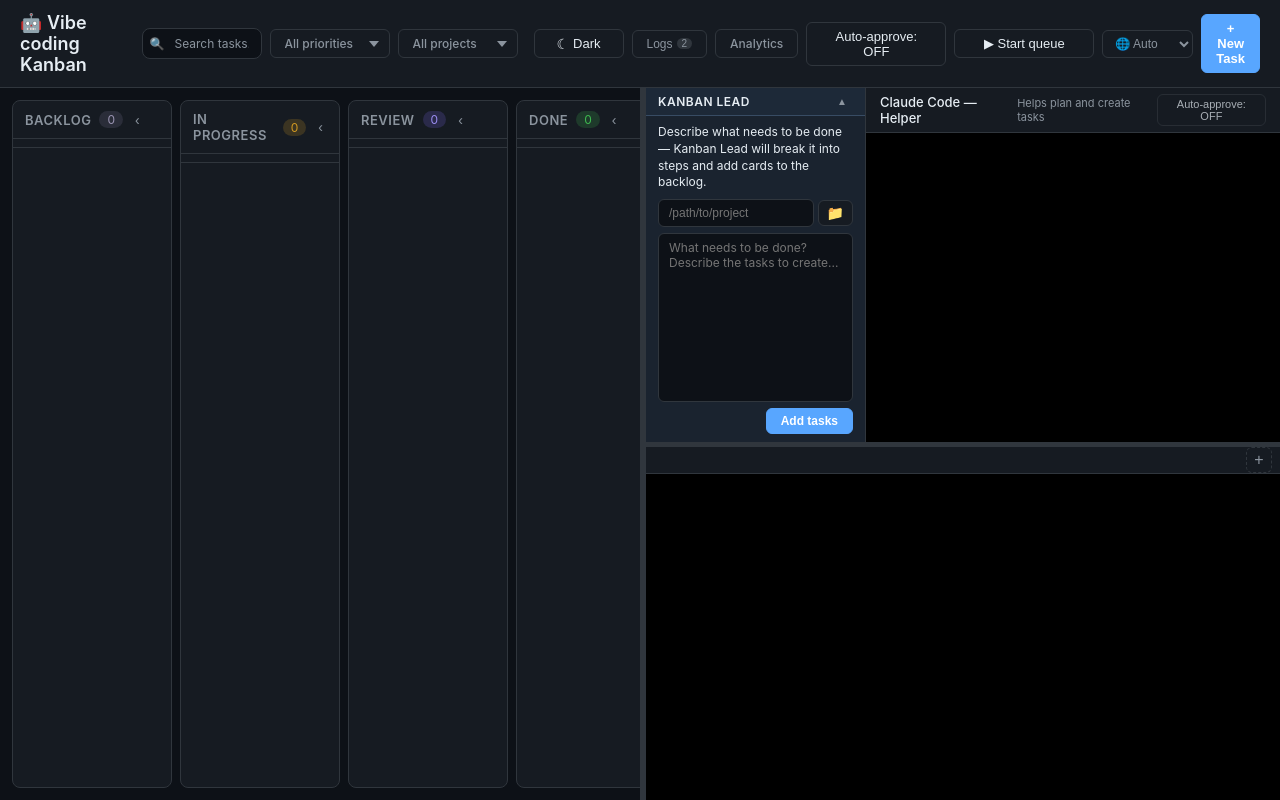
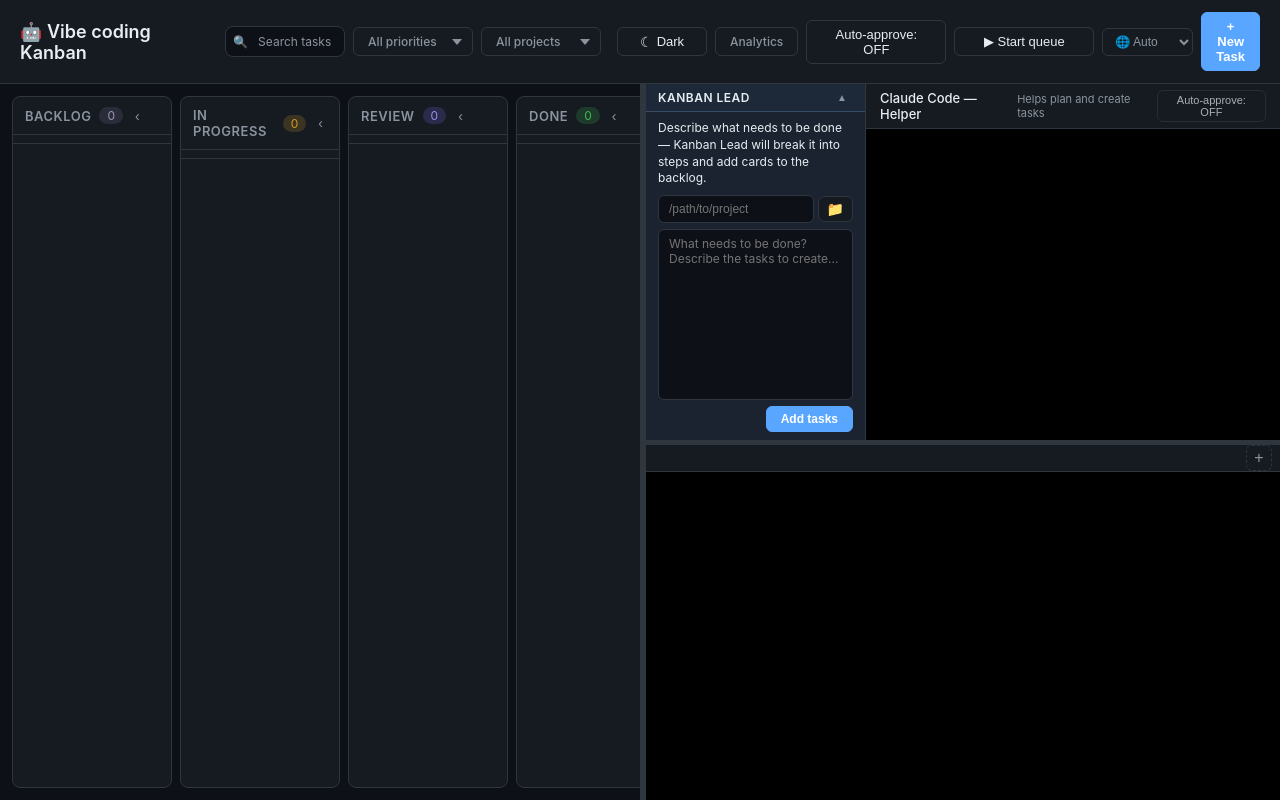
Before and after one commit to kekoborn/vibe-coding-kanban, a website: page public/index.html in a window 1280 px wide. Drawn offline with nearby package versions, Linux system fonts and the light colour scheme; no server answers; a script that the page names is missing.

Commit message:
ui: remove Logs button from toolbar (duplicated in Analytics)

```diff
--- a/public/index.html
+++ b/public/index.html
@@ -52,8 +52,7 @@
     <div class="header-actions">
       <div class="header-group">
         <button id="theme-toggle" class="btn btn-theme-pill" onclick="toggleTheme()" title="Toggle light/dark theme"><span class="btn-theme-icon">&#9790;</span> Dark</button>
-        <button id="logs-btn" class="btn btn-logs" onclick="toggleLogsPopup()" title="Show server & client logs">Logs</button>
-        <a href="/analytics.html" class="btn btn-logs" title="Daily analytics report" style="text-decoration:none">Analytics</a>
+<a href="/analytics.html" class="btn btn-logs" title="Daily analytics report" style="text-decoration:none">Analytics</a>
       </div>
       <div class="header-group">
         <button id="auto-approve-btn" class="btn btn-auto-queue" onclick="toggleAutoApprove()" title="Auto-approve Claude Code permission prompts">Auto-approve: OFF</button>
```
